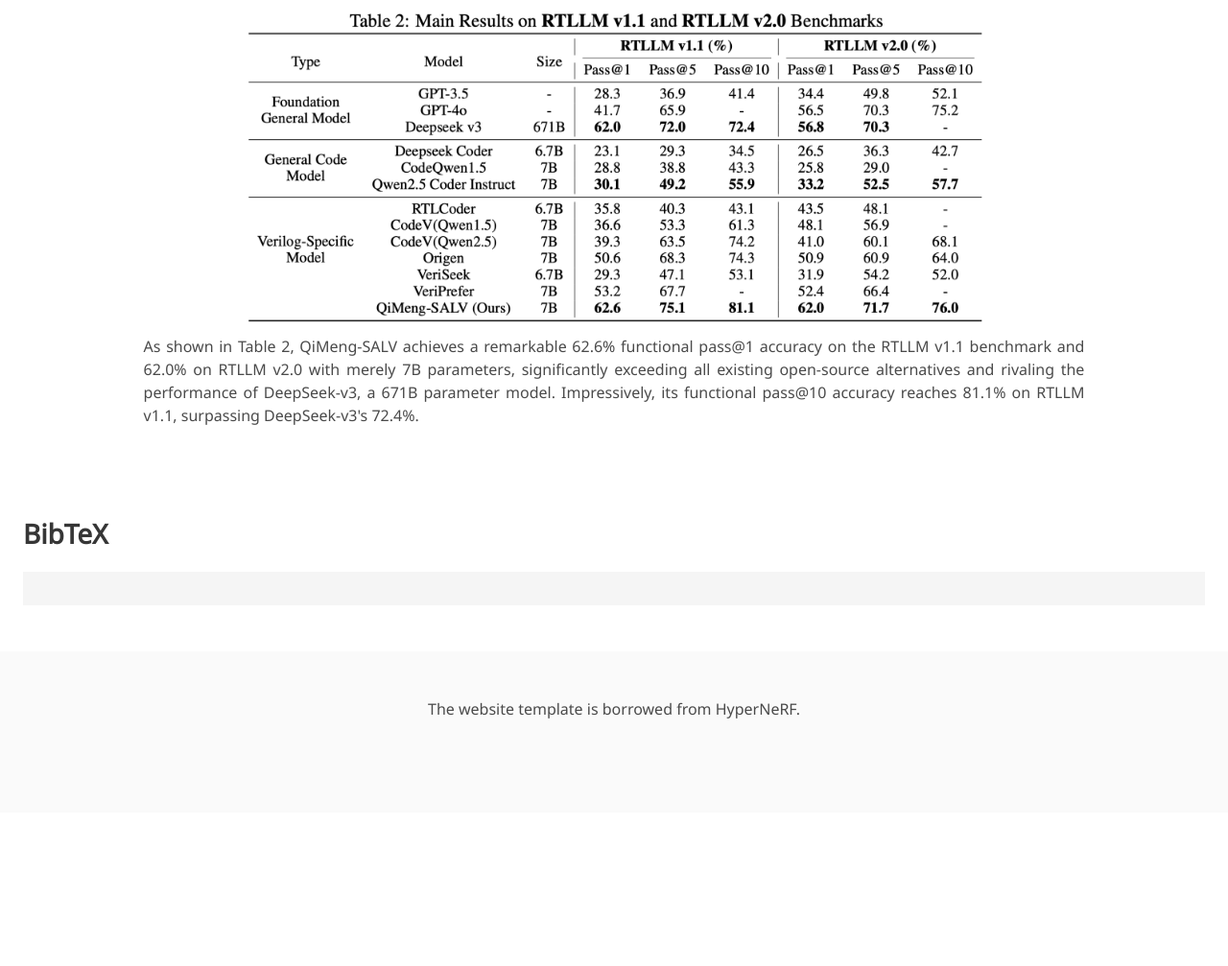
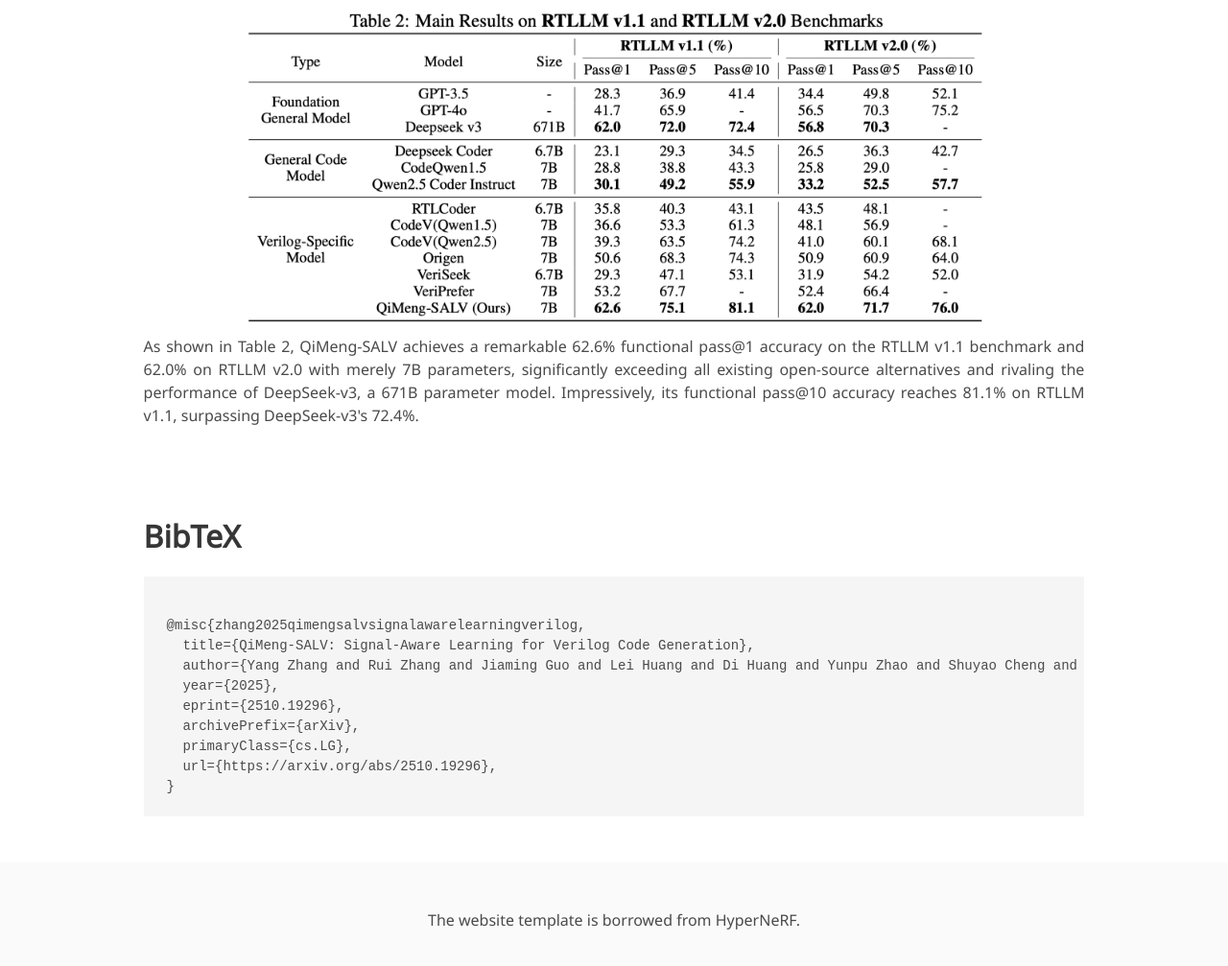
Before and after one commit to zy1xxx/SALV, a plain HTML site: page index.html in a window 1280 px wide. Shown: the part 3235-4242 px from the top of the page at 96% size. Before the commit the page ends 4082 px from the top, so only its background shows below. Drawn offline with nearby package versions, Linux system fonts and the light colour scheme; some icons are missing; a web font is replaced by a local one.

Commit message:
zy commit

```diff
--- a/index.html
+++ b/index.html
@@ -167,8 +167,6 @@
 
   <section class="section">
     <div class="container is-max-desktop">
-
-      <!-- Abstract. -->
       <div class="columns is-centered has-text-centered">
         <div class="column is-four-fifths">
           <h2 class="title is-3">Abstract</h2>
@@ -198,14 +196,10 @@
           </div>
         </div>
       </div>
-      <!--/ Abstract. -->
-
   </section>
 
   <section class="section">
     <div class="container is-max-desktop">
-
-      <!-- Abstract. -->
       <div class="columns is-centered has-text-centered">
         <div class="column is-four-fifths">
           <h2 class="title is-3">Motivation</h2>
@@ -225,14 +219,11 @@
 
         </div>
       </div>
-      <!--/ Abstract. -->
     </div>
   </section>
 
   <section class="section">
     <div class="container is-max-desktop">
-
-      <!-- Abstract. -->
       <div class="columns is-centered has-text-centered">
         <div class="column is-four-fifths">
           <h2 class="title is-3">Overview</h2>
@@ -256,14 +247,11 @@
 
         </div>
       </div>
-      <!--/ Abstract. -->
     </div>
   </section>
 
   <section class="section">
     <div class="container is-max-desktop">
-
-      <!-- Abstract. -->
       <div class="columns is-centered has-text-centered">
         <div class="column is-four-fifths">
           <h2 class="title is-3">Main Results</h2>
@@ -301,19 +289,32 @@
 
         </div>
       </div>
-      <!--/ Abstract. -->
     </div>
   </section>
 
 
 
 
-  <section class="section" id="BibTeX">
-    <div class="container content is-max-desktop">
-      <h2 class="title">BibTeX</h2>
-      <pre><code></code></pre>
+<section class="section" id="BibTeX">
+  <div class="container is-max-desktop">
+    <div class="columns is-centered">
+      <div class="column is-four-fifths">
+        <h2 class="title is-3">BibTeX</h2>
+<pre><code>
+@misc{zhang2025qimengsalvsignalawarelearningverilog,
+  title={QiMeng-SALV: Signal-Aware Learning for Verilog Code Generation},
+  author={Yang Zhang and Rui Zhang and Jiaming Guo and Lei Huang and Di Huang and Yunpu Zhao and Shuyao Cheng and Pengwei Jin and Chongxiao Li and Zidong Du and Xing Hu and Qi Guo and Yunji Chen},
+  year={2025},
+  eprint={2510.19296},
+  archivePrefix={arXiv},
+  primaryClass={cs.LG},
+  url={https://arxiv.org/abs/2510.19296},
+}
+</code></pre>
+      </div>
     </div>
-  </section>
+  </div>
+</section>
 
 
   <footer class="footer">
```
